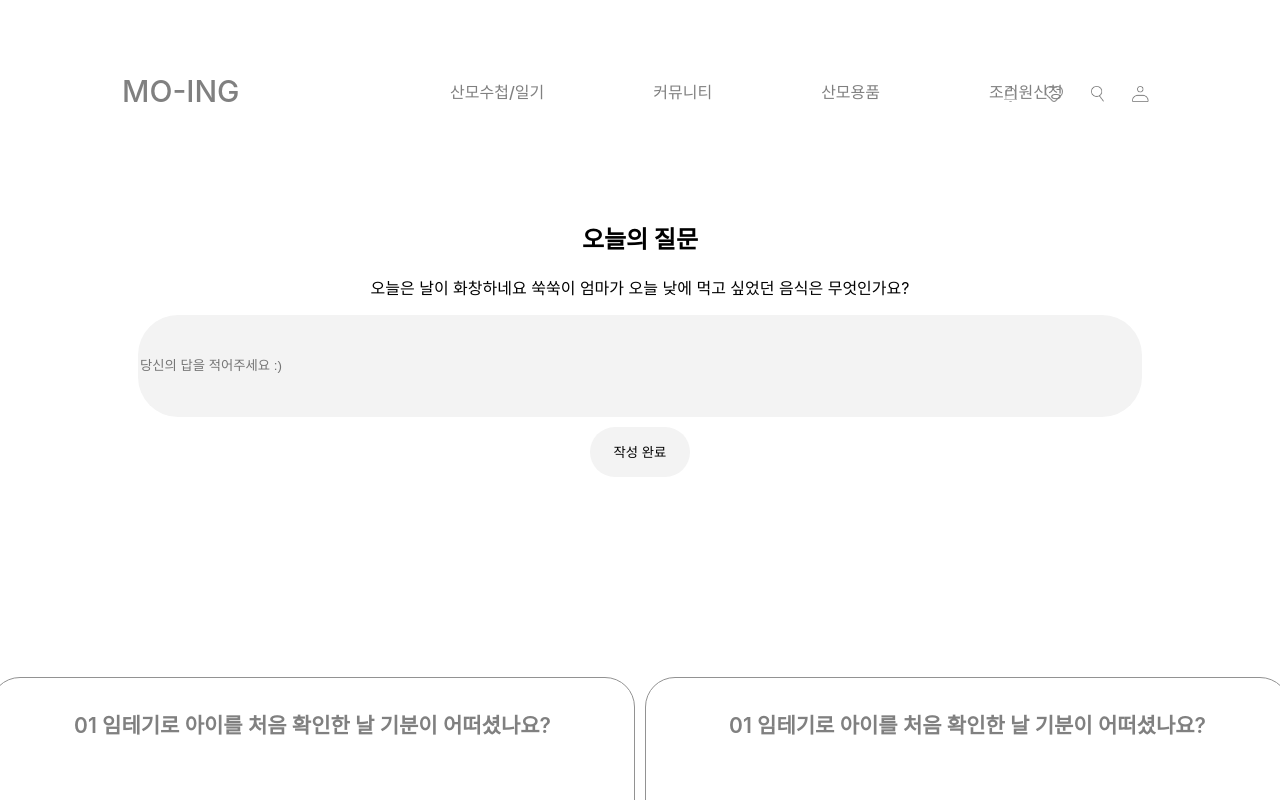
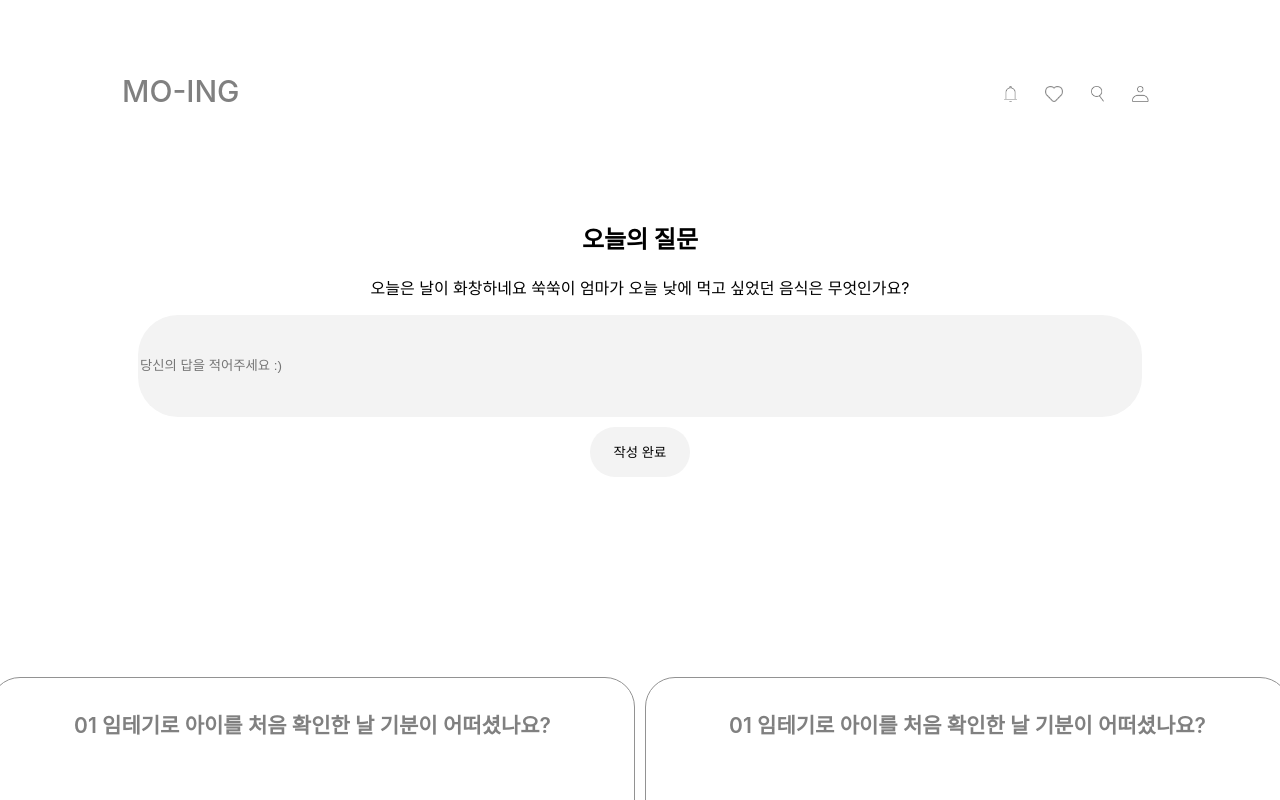
Before and after one commit to KNU-Moing/moing-front, a React (Create React App) app: page /Question in a window 1280 px wide. Shown: the top 800 px of the page. Built offline with nearby package versions, Linux system fonts and the light colour scheme.

Commit message:
231007 헤더 컴포넌트화 완료!

```diff
--- a/src/component/project/header/component.tsx
+++ b/src/component/project/header/component.tsx
@@ -1,18 +1,20 @@
+import React from 'react';
 import styled from "@emotion/styled";
+import { Link } from "react-router-dom";
 
 // 타입 선언
 type NavMenuProps = {
-    isToggleOpen: boolean;
-  };
+  isToggleOpen: boolean;
+};
 
-export const StyledHeader = styled.header`
+const StyledHeader = styled.header`
   background-color: transparent;
   width: 100%;
   display: flex;
   align-items: center;
   justify-content: space-between;
   position: absolute;
-  top: 73px; /* 헤더의 top을 73px로 설정 */
+  top: 73px;
 
   .nav_logo {
     position: relative;
@@ -50,7 +52,22 @@ export const StyledHeader = styled.header`
   }
 `;
 
-export const NavMenu = styled.ul<NavMenuProps>`
+const StyledLeftHeader = styled.div`
+position: relative;
+left: 122px;
+font-size: 30px;
+font-family: Inter;
+font-style: normal;
+font-weight: 500;
+line-height: normal;
+color: #808080;
+.nav-logo-link {
+text-decoration: none;
+color: #808080;
+}
+`
+
+const StyledNavMenu = styled.ul<NavMenuProps>`
   list-style: none;
   display: flex;
   position: absolute;
@@ -93,26 +110,79 @@ export const NavMenu = styled.ul<NavMenuProps>`
   }
 `;
 
-export const RightHeader = styled.div`
+const StyledRightHeader = styled.div`
   display: flex;
   align-items: center;
-  margin-top: 10px; /* 오른쪽 헤더와 메뉴 간의 간격 조정 */
+  margin-top: 10px;
   position: absolute;
   right: 131px;
 
-  .searchBtn,
-  .mypageBtn,
-  .questionBtn,
-  .allimBtn {
-    margin-left: 28px; /* 이미지 간격을 28px로 설정 */
+  .header-button {
+    margin-left: 28px;
     cursor: pointer;
 
     img {
-      width: auto; /* 가로 크기 자동으로 조정 */
-      height: 16px; /* 이미지 높이 고정 */
+      width: auto;
+      height: 16px;
     }
   }
 `;
 
-export const NavLogo = styled.div`
-`;
+
+const LeftHeader = () => {
+  return (
+      <StyledLeftHeader>
+        <Link to={"/"} className="nav-logo-link">
+          MO-ING
+        </Link>
+      </StyledLeftHeader>
+  );
+};
+
+const NavMenu = ({ isToggleOpen }: NavMenuProps) => {
+  return (
+    <StyledNavMenu isToggleOpen={isToggleOpen}>
+      <li>
+        <Link to={'/'} className="nav-menu-list">
+          산모수첩/일기
+        </Link>
+      </li>
+      <li>
+        <Link to={'/'} className="nav-menu-list">
+          커뮤니티
+        </Link>
+      </li>
+      <li>
+        <Link to={'/'} className="nav-menu-list">
+          산모용품
+        </Link>
+      </li>
+      <li>
+        <Link to={'/'} className="nav-menu-list">
+          조리원신청
+        </Link>
+      </li>
+    </StyledNavMenu>
+  );
+};
+
+const RightHeader = () => {
+  return (
+    <StyledRightHeader>
+      <div className="header-button">
+        <img src="/Img/allim.png" alt="Allim" />
+      </div>
+      <Link to="/question" className="header-button">
+        <img src="/Img/Union (Stroke).png" alt="Question" />
+      </Link>
+      <Link to="/search" className="header-button">
+        <img src="/Img/mainSearch.jpg" alt="Search" />
+      </Link>
+      <Link to="/mypage" className="header-button">
+        <img src="/Img/mainMypage.jpg" alt="Mypage" />
+      </Link>
+    </StyledRightHeader>
+  );
+};
+
+export { StyledHeader, LeftHeader, NavMenu, RightHeader };
--- a/src/component/project/header/index.tsx
+++ b/src/component/project/header/index.tsx
@@ -1,11 +1,6 @@
 import React, { useState } from "react";
-import { Link } from "react-router-dom";
 import { FaBars } from "react-icons/fa";
-import {
-  StyledHeader,
-  NavMenu,
-  RightHeader
-} from "./component";
+import { StyledHeader, LeftHeader, NavMenu, RightHeader } from "./component";
 
 const Header: React.FC = () => {
   const [isToggleOpen, setIsToggleOpen] = useState<boolean>(false);
@@ -16,48 +11,9 @@ const Header: React.FC = () => {
 
   return (
     <StyledHeader>
-      <div className="nav_logo">
-        <Link to={"/"} className="nav-logo-link">
-          MO-ING
-        </Link>
-      </div>
-
-      <NavMenu isToggleOpen={isToggleOpen}>
-        <li>
-          <Link to={"/"} className="nav-menu-list">
-            산모수첩/일기
-          </Link>
-        </li>
-        <li>
-          <Link to={"/"} className="nav-menu-list">
-            커뮤니티
-          </Link>
-        </li>
-        <li>
-          <Link to={"/"} className="nav-menu-list">
-            산모용품
-          </Link>
-        </li>
-        <li>
-          <Link to={"/"} className="nav-menu-list">
-            조리원신청
-          </Link>
-        </li>
-      </NavMenu>
-      <RightHeader>
-        <div className="allimBtn">
-          <img src="/Img/allim.png" alt="Allim"/>
-        </div>
-        <Link to="/question" className="questionBtn">
-          <img src="/Img/Union (Stroke).png" alt="Question"/>
-        </Link>
-        <Link to="/search" className="searchBtn">
-          <img src="/Img/mainSearch.jpg" alt="Search" />
-        </Link>
-        <Link to="/mypage" className="mypageBtn">
-          <img src="/Img/mainMypage.jpg" alt="Mypage" />
-        </Link>
-      </RightHeader>
+      <LeftHeader />
+      <NavMenu isToggleOpen={isToggleOpen} />
+      <RightHeader />
       <FaBars className="menuToggleBtn" onClick={handleToggleOpen} />
     </StyledHeader>
   );
--- a/src/component/project/question/index.tsx
+++ b/src/component/project/question/index.tsx
@@ -1,5 +1,4 @@
 import React, { useState, ChangeEvent } from 'react';
-import Header from '../header';
 import {
   StyledInput,
   StyledButton,
@@ -7,6 +6,8 @@ import {
   QABox,
   ContainerDiv,
 } from "./component";
+
+import { LeftHeader, RightHeader, StyledHeader } from '../header/component';
 
 export const Question = () => {
   const [questionText, setQuestionText] = useState('');
@@ -22,7 +23,10 @@ export const Question = () => {
 
   return (
     <>
-      <Header />
+    <StyledHeader>
+      <LeftHeader />
+      <RightHeader />
+    </StyledHeader>
       <ContainerDiv>
         <div>
           <h2>오늘의 질문</h2>
```
